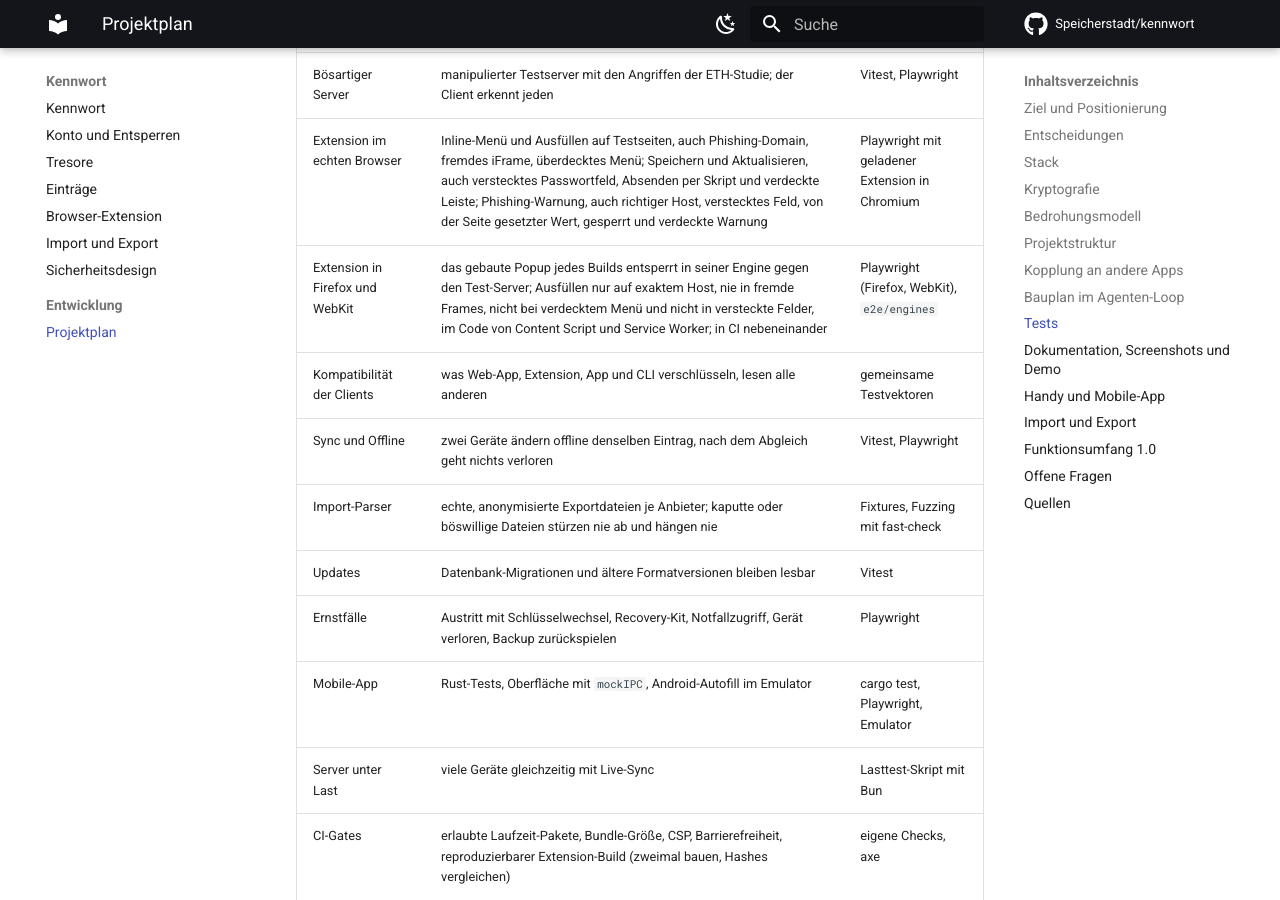
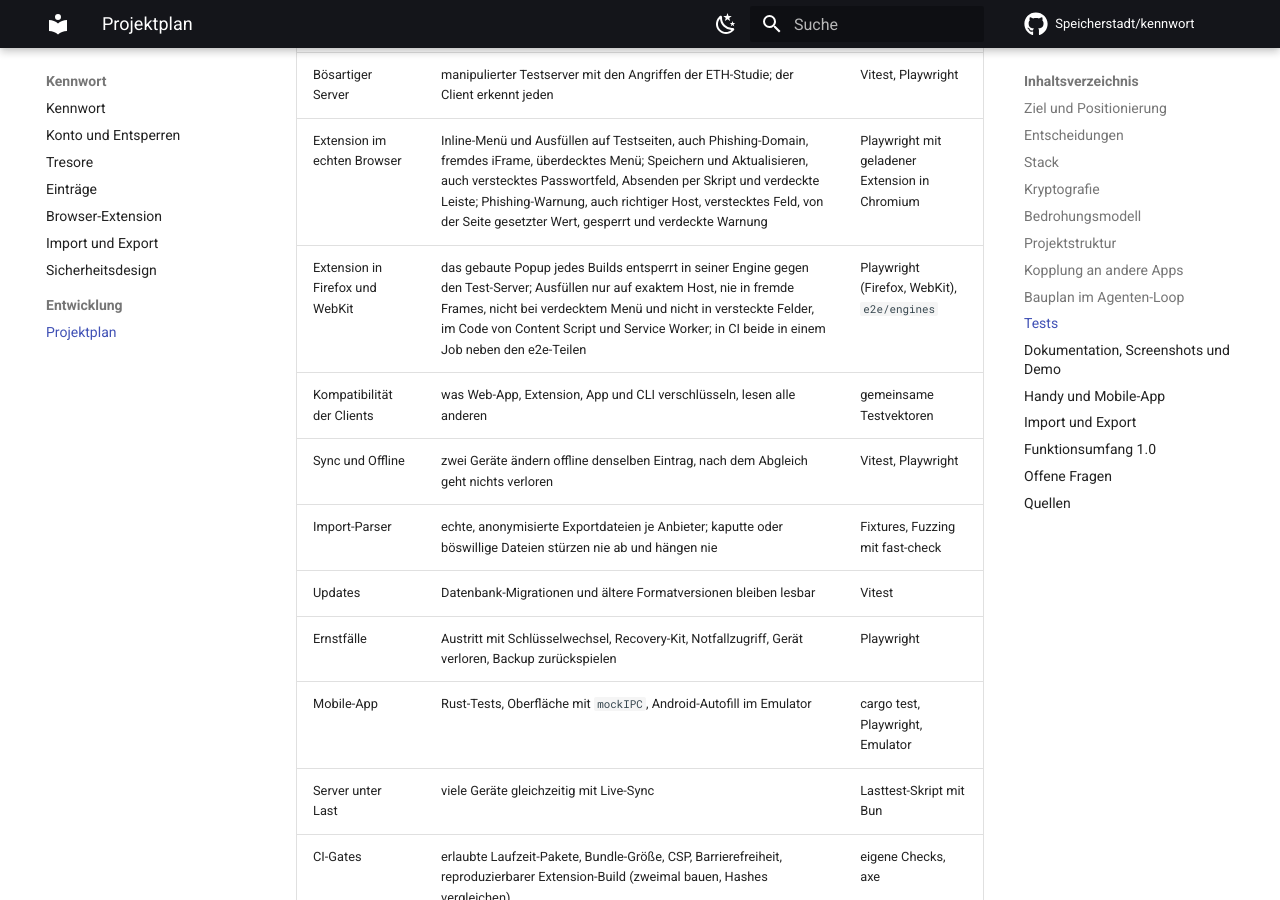
Before and after one commit to Speicherstadt/kennwort, an MkDocs documentation site: the page built from docs/plan.md, in a window 1280 px wide and 900 px high, scrolled down 25931 px. Built offline with MkDocs 1.6.1 and Material for MkDocs 9.7.7, drawn with Linux system fonts in a browser that asks for light colours; comment, search, counter and statistics services are not loaded.

Commit message:
CI: run Firefox and WebKit in one engines job
Each engine takes about a minute. As two jobs they waited for free runners
as long as they ran whenever several pull requests were open (the first run
took 15 minutes wall-clock for 3 minutes of work). One job installs both
browsers and runs both projects, still shorter than the longest e2e shard.

Co-Authored-By: Claude Opus 5.5 <noreply@anthropic.com>
Claude-Session: https://claude.ai/code/session_01Y3rdfXnaqLdfwSre65bgwT

```diff
--- a/docs/plan.md
+++ b/docs/plan.md
@@ -304,7 +304,7 @@ Prüfungen läuft in CI.
 | Mutation-Tests | erkennen die Tests eine absichtliche Abweichung in `packages/crypto` und `packages/core`? Jede Nacht und auf Knopfdruck (`.github/workflows/mutation.yml`) in vier parallelen Teilen, nicht in CI: CI bleibt unter fünf Minuten, ein voller Lauf dauert bis zu 40; ein roter Lauf wird zuerst behoben | Stryker |
 | Bösartiger Server | manipulierter Testserver mit den Angriffen der ETH-Studie; der Client erkennt jeden | Vitest, Playwright |
 | Extension im echten Browser | Inline-Menü und Ausfüllen auf Testseiten, auch Phishing-Domain, fremdes iFrame, überdecktes Menü; Speichern und Aktualisieren, auch verstecktes Passwortfeld, Absenden per Skript und verdeckte Leiste; Phishing-Warnung, auch richtiger Host, verstecktes Feld, von der Seite gesetzter Wert, gesperrt und verdeckte Warnung | Playwright mit geladener Extension in Chromium |
-| Extension in Firefox und WebKit | das gebaute Popup jedes Builds entsperrt in seiner Engine gegen den Test-Server; Ausfüllen nur auf exaktem Host, nie in fremde Frames, nicht bei verdecktem Menü und nicht in versteckte Felder, im Code von Content Script und Service Worker; in CI nebeneinander | Playwright (Firefox, WebKit), `e2e/engines` |
+| Extension in Firefox und WebKit | das gebaute Popup jedes Builds entsperrt in seiner Engine gegen den Test-Server; Ausfüllen nur auf exaktem Host, nie in fremde Frames, nicht bei verdecktem Menü und nicht in versteckte Felder, im Code von Content Script und Service Worker; in CI beide in einem Job neben den e2e-Teilen | Playwright (Firefox, WebKit), `e2e/engines` |
 | Kompatibilität der Clients | was Web-App, Extension, App und CLI verschlüsseln, lesen alle anderen | gemeinsame Testvektoren |
 | Sync und Offline | zwei Geräte ändern offline denselben Eintrag, nach dem Abgleich geht nichts verloren | Vitest, Playwright |
 | Import-Parser | echte, anonymisierte Exportdateien je Anbieter; kaputte oder böswillige Dateien stürzen nie ab und hängen nie | Fixtures, Fuzzing mit fast-check |
```
Also changed, not shown: 1 other file.
